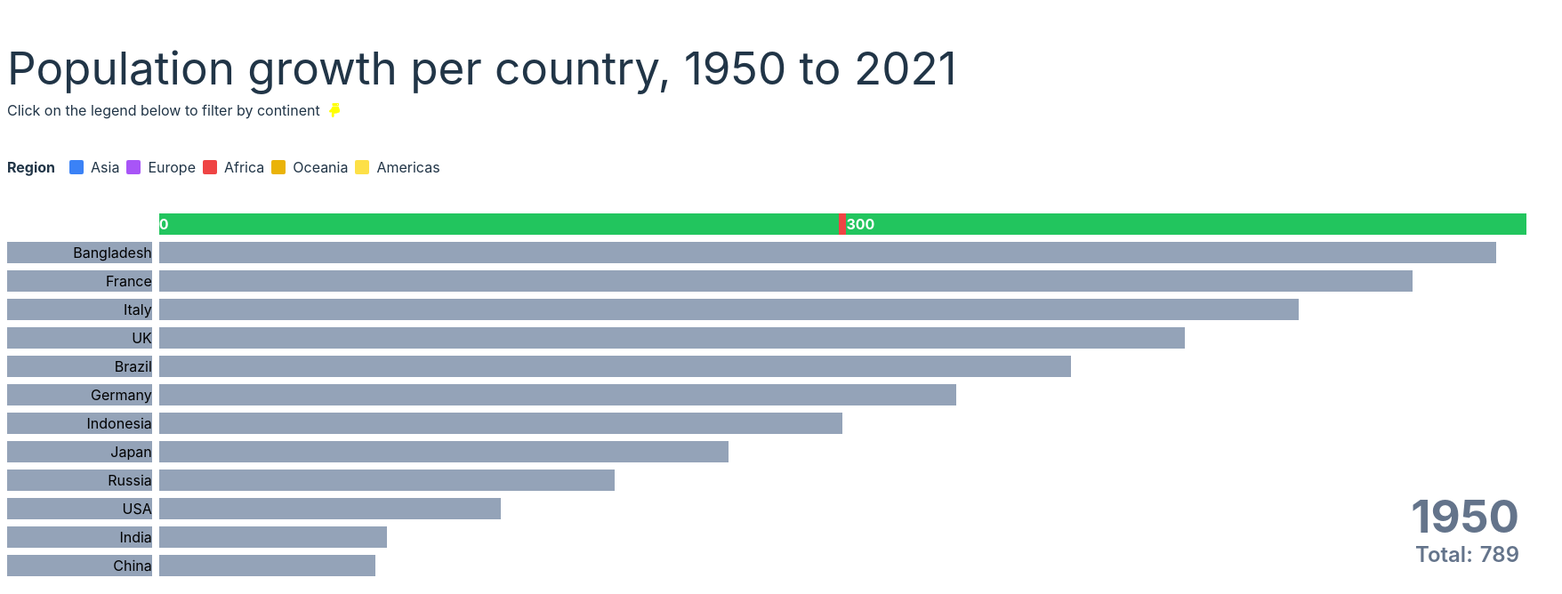
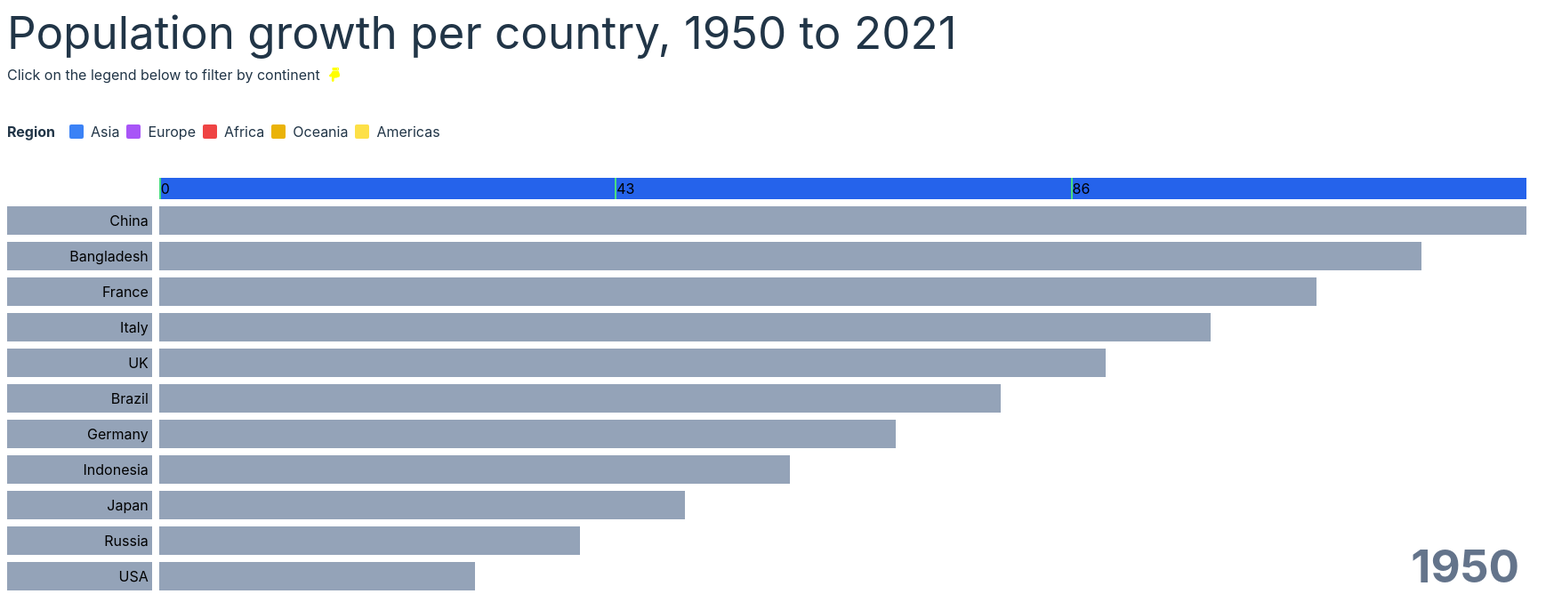
Before and after one commit to Mosspipat/react-race-bar-chart, a React (Vite) app: page / in a window 1280 px wide. Shown: the top 668 px of the page at 89% size, 1756 px wide, since content can reach past the window. Built offline with nearby package versions, Linux system fonts and the light colour scheme.

Commit message:
feat(grid): gridLine

```diff
--- a/src/component/BarChart/BarChart.tsx
+++ b/src/component/BarChart/BarChart.tsx
@@ -1,35 +1,64 @@
-import { useContext, useEffect, useMemo, useRef } from "react";
+import { useContext, useEffect, useMemo, useRef, useState } from "react";
 import { CountryPopulation } from "../../data/population";
-import { motion } from "framer-motion"; // Import motion from Framer Motion
 import YearAndTotalPopulation from "./YearAndTotalPopulation";
 import { LinearGaugeContext } from "../../context/LinearGaugeProvider";
 import CountryAmountGraph from "./CountryAmountGraph";
 
+import { motion } from "framer-motion";
+
 const PopulationBarScale = () => {
   const { TopAmountPopulation } = useContext(LinearGaugeContext);
-  console.log("🚀: ~ TopAmountPopulation:", TopAmountPopulation);
-  const barRef = useRef(null);
 
-  const GridLineRender = (numberScale: number) => {
-    // i want to get width barRef
-    const width = barRef.current?.getBoundingClientRect().width;
-    // console.log("🚀: ~ width:", width);
+  const barGridRef = useRef(null);
+  console.log("🚀: ~ barGridRef:", barGridRef);
 
-    return (
-      <div className="flex items-center gap-2 flex-1 bg-green-500">
-        <p className="text-white font-bold">{numberScale}</p>
-      </div>
-    );
-  };
+  const widthValue = useMemo(() => {
+    return barGridRef.current?.getBoundingClientRect().width;
+  }, [barGridRef.current?.getBoundingClientRect().width]);
+
+  console.log("🚀: ~ widthValue:", widthValue);
+
+  const initValueGrid = 50;
+  const gridMeasureVisible = 4;
+
+  const [gridMeasure, setGridMeasure] = useState(3);
 
   return (
-    <div ref={barRef} className="flex items-center gap-2 bg-red-500 w-full">
-      {GridLineRender(0)}
-      {GridLineRender(300)}
-      {/* {NextBarRender(600)}
-      {NextBarRender(900)}
-      {NextBarRender(1200)} */}
-    </div>
+    <motion.div
+      ref={barGridRef}
+      layout
+      initial={{ opacity: 0 }} // Initial animation when the item first appears
+      animate={{ opacity: 1 }} // Animate when the item is rendered
+      exit={{ opacity: 0 }} // Optionally add exit animation
+      transition={{ duration: 1 }}
+      className="flex items-center justify-center w-full"
+    >
+      {[...Array(gridMeasure)].map((_, i) => {
+        // const valueCal =
+        //   ((i % gridMeasure) * TopAmountPopulation * widthValue) %
+        //   TopAmountPopulation;
+
+        // console.log({ valueCal });
+
+        return (
+          <motion.div
+            key={i}
+            style={{
+              width: `${widthValue / gridMeasure}px`,
+            }}
+            className="border-l-2 border-green-400 "
+            //animtion when the item is rendered
+            initial={{ opacity: 1 }}
+            animate={{ opacity: 1 }}
+            exit={{ opacity: 0 }}
+            transition={{ duration: 0.3 }}
+          >
+            {/* {Math.floor(TopAmountPopulation * (i / gridMeasure))} */}
+            {Math.floor(TopAmountPopulation * (i / gridMeasure))}
+          </motion.div>
+        );
+      })}
+    </motion.div>
   );
 };
 
--- a/src/component/BarChart/CountryAmountGraph.tsx
+++ b/src/component/BarChart/CountryAmountGraph.tsx
@@ -10,11 +10,6 @@ const CountryAmountGraph = ({ country }: { country: CountryPopulation }) => {
   // i want to get width populationAmountRef
   const maxWidthBox =
     populationAmountRef.current?.getBoundingClientRect().width;
-
-  console.log({
-    countryName: country.countryName,
-    step1: country.amount / TopAmountPopulation,
-  });
 
   const widthValue = useMemo(() => {
     return (country.amount / TopAmountPopulation) * maxWidthBox;
@@ -30,23 +25,24 @@ const CountryAmountGraph = ({ country }: { country: CountryPopulation }) => {
       exit={{ opacity: 0 }} // Optionally add exit animation
       transition={{ duration: 1 }}
     >
-      <div className="text-black text-right mr-2 bg-slate-400">
+      <div className="text-black text-right mr-2 bg-slate-400 p-1">
         {country.countryName}
       </div>
       <div
         ref={populationAmountRef}
-        className="col-span-9 flex gap-2 text-black"
+        className="  col-span-9 flex gap-2 text-black"
       >
         <div
           style={{ width: `${widthValue}px`, zIndex: 0 }}
-          className="flex h-full bg-slate-400 z-10 transition-all duration-500"
-        />
-        <h3
-          className={`transition-all duration-500 text-white`}
-          style={{ zIndex: 100 }}
+          className=" relative flex h-full bg-slate-400 z-10 transition-all duration-500"
         >
-          {country.amount}
-        </h3>
+          <h3
+            className={` absolute top-[50%] right-[0%] -translate-y-[50%] translate-x-[150%]  transition-all duration-500 text-white`}
+            style={{ zIndex: 100 }}
+          >
+            {country.amount}
+          </h3>
+        </div>
       </div>
     </motion.div>
   );
--- a/src/component/BarChart/LinearGauge/LinearGauge.tsx
+++ b/src/component/BarChart/LinearGauge/LinearGauge.tsx
@@ -16,16 +16,12 @@ const LinearGauge = () => {
     let timer: NodeJS.Timer;
 
     if (isPlayGauge) {
-      console.log("mount");
       timer = setInterval(() => {
         setCurrentYear((prev) => prev + 1);
       }, 500);
     }
 
     return () => {
-      // console.log("clear interval:", timer);
-      console.log("unmount");
-
       if (timer) clearInterval(timer);
     };
   }, [isPlayGauge]);
--- a/src/component/GraphPopulation/GraphPopulation.tsx
+++ b/src/component/GraphPopulation/GraphPopulation.tsx
@@ -36,7 +36,7 @@ const GraphPopulation = () => {
         if (index > -1) {
           prev[index] = {
             countryName: "China",
-            amount: prev[index].amount + 1,
+            amount: prev[index].amount + 2,
           };
         }
         return [...prev];
--- a/src/data/population.ts
+++ b/src/data/population.ts
@@ -6,7 +6,7 @@ export type CountryPopulation = {
 export const populationData: CountryPopulation[] = [
   {
     countryName: "China",
-    amount: 10,
+    amount: 120,
   },
   {
     countryName: "India",
```
